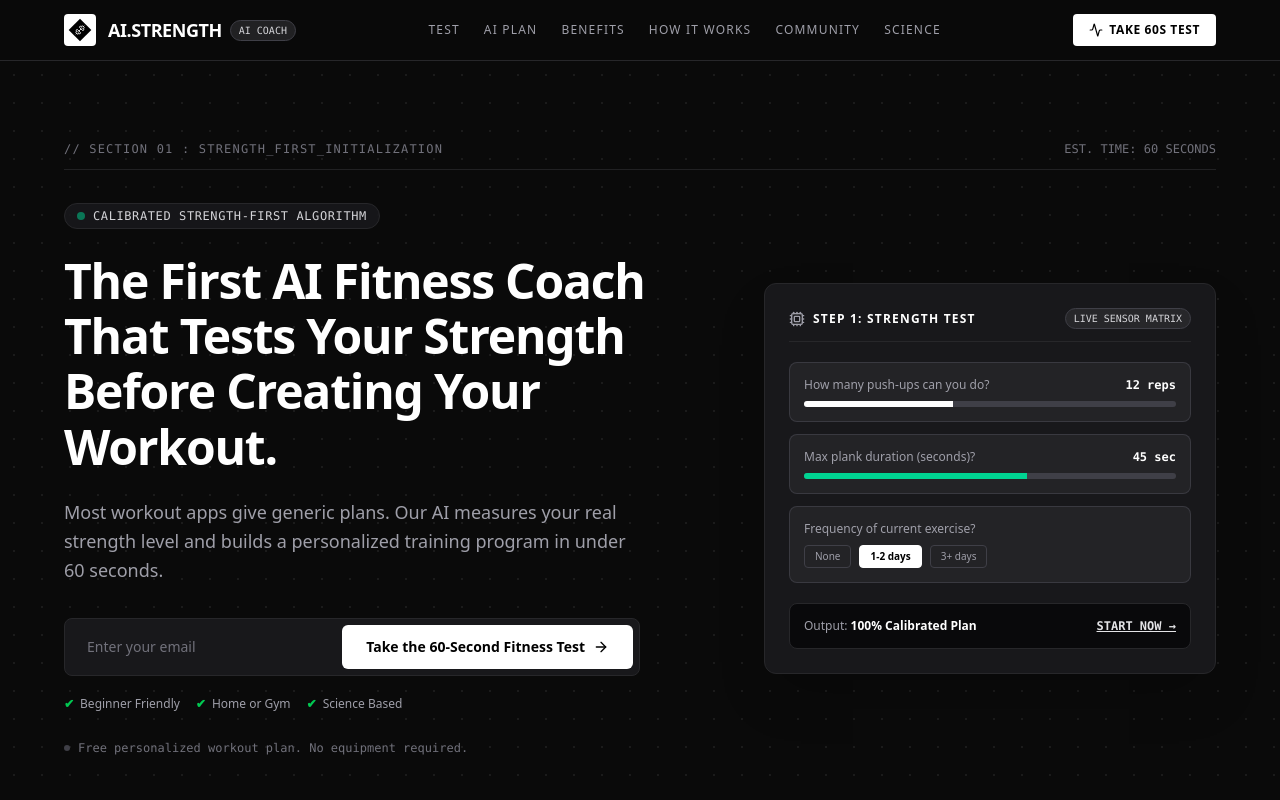
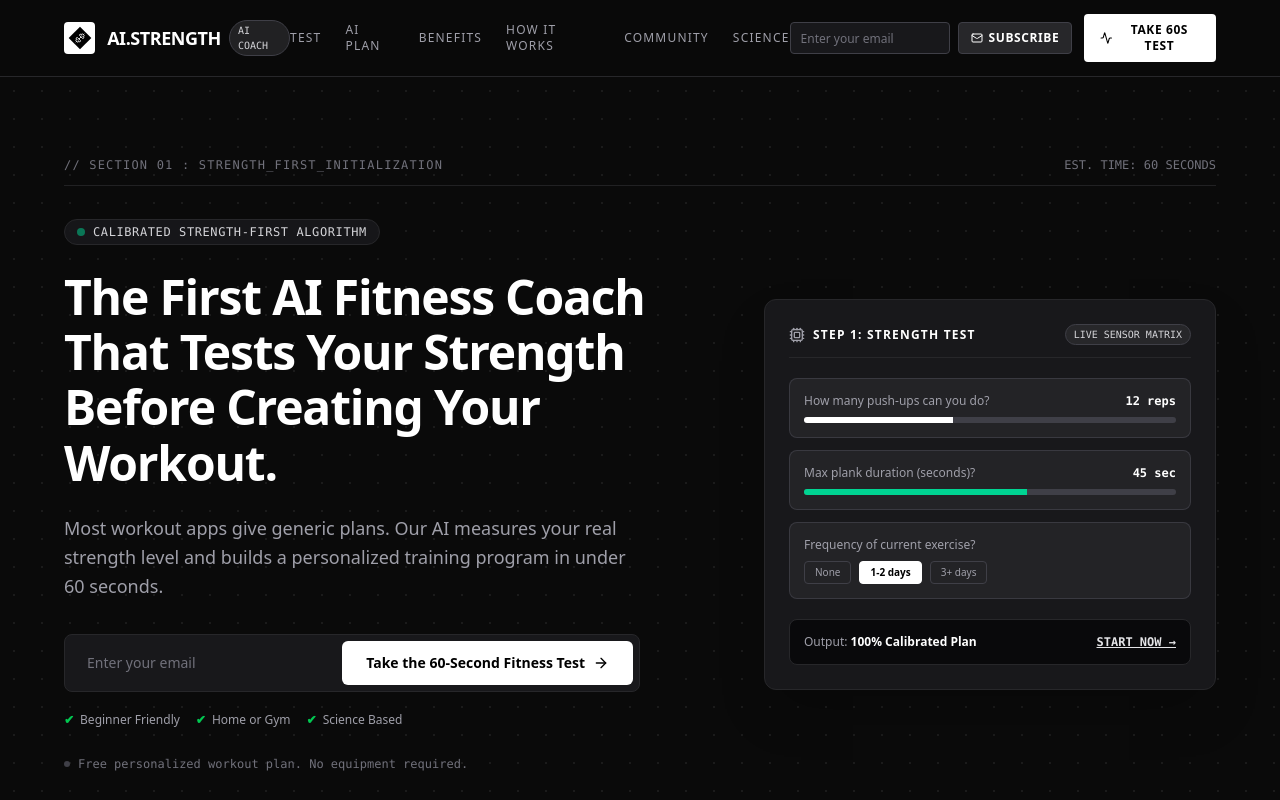
Before and after one commit to Abhinavsingh-16/AI-FITNESS-COACH-2, a React (Vite) app: page / in a window 1280 px wide. Shown: the top 800 px of the page. Built offline with nearby package versions, Linux system fonts and the light colour scheme; no server answers.

Commit message:
Add navbar email signup form
Generated with [Devin](https://devin.ai)

Co-Authored-By: Devin <158243242+devin-ai-integration[bot]@users.noreply.github.com>

```diff
--- a/src/components/EmailSignupSection.tsx
+++ b/src/components/EmailSignupSection.tsx
@@ -1,6 +1,6 @@
 import React, { useState } from 'react';
 import { Mail, CheckCircle2, Bell, Loader2 } from 'lucide-react';
-import { supabase } from '../utils/supabaseClient';
+import { signupEmail } from '../utils/emailSignup';
 
 export const EmailSignupSection: React.FC = () => {
   const [email, setEmail] = useState('');
@@ -8,45 +8,21 @@ export const EmailSignupSection: React.FC = () => {
   const [error, setError] = useState('');
   const [loading, setLoading] = useState(false);
 
-  const emailRegex = /^[^\s@]+@[^\s@]+\.[^\s@]+$/;
-
   const handleSubscribe = async (e: React.FormEvent) => {
     e.preventDefault();
-    const trimmedEmail = email.trim();
-
-    if (!trimmedEmail || !emailRegex.test(trimmedEmail)) {
-      setError('Please enter a valid email address.');
-      return;
-    }
-
     setError('');
     setLoading(true);
 
-    try {
-      const { error: insertError } = await supabase
-        .from('email_signups')
-        .insert([{ email: trimmedEmail }]);
+    const result = await signupEmail(email);
 
-      if (insertError) {
-        if (
-          insertError.code === '23505' ||
-          insertError.message?.toLowerCase().includes('duplicate') ||
-          insertError.message?.toLowerCase().includes('unique')
-        ) {
-          setError('This email is already signed up.');
-        } else {
-          setError('Something went wrong, please try again.');
-        }
-        return;
-      }
-
+    if (result.success) {
       setSubscribed(true);
       setEmail('');
-    } catch {
-      setError('Something went wrong, please try again.');
-    } finally {
-      setLoading(false);
+    } else {
+      setError(result.error || 'Something went wrong, please try again.');
     }
+
+    setLoading(false);
   };
 
   return (
--- a/src/components/Navbar.tsx
+++ b/src/components/Navbar.tsx
@@ -1,11 +1,34 @@
-import React from 'react';
-import { Activity, Dumbbell } from 'lucide-react';
+import React, { useState } from 'react';
+import { Activity, Dumbbell, Mail, CheckCircle2, Loader2 } from 'lucide-react';
+import { signupEmail } from '../utils/emailSignup';
 
 interface NavbarProps {
   onOpenTest: () => void;
 }
 
 export const Navbar: React.FC<NavbarProps> = ({ onOpenTest }) => {
+  const [email, setEmail] = useState('');
+  const [subscribed, setSubscribed] = useState(false);
+  const [error, setError] = useState('');
+  const [loading, setLoading] = useState(false);
+
+  const handleSubscribe = async (e: React.FormEvent) => {
+    e.preventDefault();
+    setError('');
+    setLoading(true);
+
+    const result = await signupEmail(email);
+
+    if (result.success) {
+      setSubscribed(true);
+      setEmail('');
+    } else {
+      setError(result.error || 'Something went wrong, please try again.');
+    }
+
+    setLoading(false);
+  };
+
   return (
     <header className="sticky top-0 z-40 bg-[#0A0A0A]/95 backdrop-blur-md border-b border-zinc-800 px-4 sm:px-8 py-3.5">
       <div className="max-w-6xl mx-auto flex items-center justify-between">
@@ -52,6 +75,51 @@ export const Navbar: React.FC<NavbarProps> = ({ onOpenTest }) => {
 
         {/* CTA */}
         <div className="flex items-center gap-3">
+          {/* Compact Email Signup - Hidden on small screens */}
+          <div className="hidden md:flex items-center gap-2">
+            {subscribed ? (
+              <div className="flex items-center gap-1.5 text-emerald-400 text-xs font-mono">
+                <CheckCircle2 className="w-3.5 h-3.5" />
+                <span>Subscribed!</span>
+              </div>
+            ) : (
+              <div className="flex items-center gap-2">
+                <form onSubmit={handleSubscribe} className="flex items-center gap-2">
+                  <input
+                    type="email"
+                    placeholder="Enter your email"
+                    value={email}
+                    disabled={loading}
+                    onChange={(e) => {
+                      setEmail(e.target.value);
+                      if (error) setError('');
+                    }}
+                    className={`w-40 h-8 px-2.5 bg-zinc-900 border rounded-sm text-xs text-white placeholder:text-zinc-500 focus:outline-none focus:border-white disabled:opacity-50 ${error ? 'border-rose-500' : 'border-zinc-700'}`}
+                  />
+                  <button
+                    type="submit"
+                    disabled={loading}
+                    className="h-8 px-3 bg-zinc-800 text-white text-xs font-bold uppercase tracking-wider rounded-sm hover:bg-zinc-700 transition-colors flex items-center gap-1.5 cursor-pointer disabled:opacity-50 disabled:cursor-not-allowed border border-zinc-700"
+                  >
+                    {loading ? (
+                      <Loader2 className="w-3 h-3 animate-spin" />
+                    ) : (
+                      <>
+                        <Mail className="w-3 h-3" />
+                        <span>Subscribe</span>
+                      </>
+                    )}
+                  </button>
+                </form>
+                {error && (
+                  <div className="text-rose-400 text-[10px] font-mono max-w-32">
+                    {error}
+                  </div>
+                )}
+              </div>
+            )}
+          </div>
+
           <button
             id="nav-cta-btn"
             onClick={onOpenTest}
--- /dev/null
+++ b/src/utils/emailSignup.ts
@@ -0,0 +1,37 @@
+import { supabase } from './supabaseClient';
+
+export interface EmailSignupResult {
+  success: boolean;
+  error?: string;
+}
+
+export async function signupEmail(email: string): Promise<EmailSignupResult> {
+  const emailRegex = /^[^\s@]+@[^\s@]+\.[^\s@]+$/;
+  const trimmedEmail = email.trim();
+
+  if (!trimmedEmail || !emailRegex.test(trimmedEmail)) {
+    return { success: false, error: 'Please enter a valid email address.' };
+  }
+
+  try {
+    const { error: insertError } = await supabase
+      .from('email_signups')
+      .insert([{ email: trimmedEmail }]);
+
+    if (insertError) {
+      if (
+        insertError.code === '23505' ||
+        insertError.message?.toLowerCase().includes('duplicate') ||
+        insertError.message?.toLowerCase().includes('unique')
+      ) {
+        return { success: false, error: 'This email is already signed up.' };
+      } else {
+        return { success: false, error: 'Something went wrong, please try again.' };
+      }
+    }
+
+    return { success: true };
+  } catch {
+    return { success: false, error: 'Something went wrong, please try again.' };
+  }
+}
```
